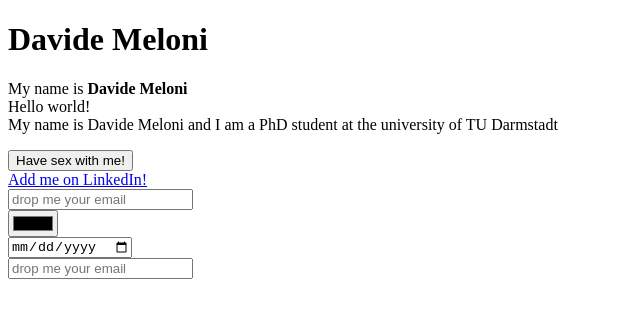
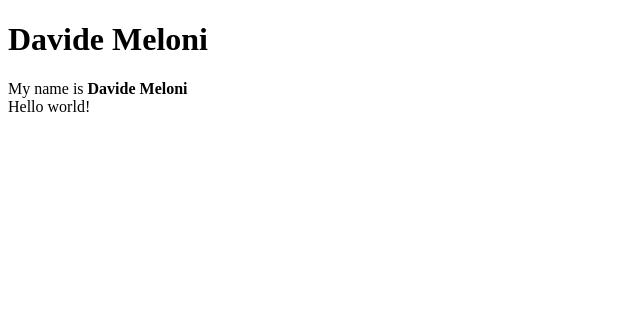
Before and after one commit to CuriousAgent/CuriousAgent.github.io, a plain HTML site: page index.html in a window 1280 px wide. Shown: the whole page, without its empty margins (0-640 px from the left). Drawn offline with Linux system fonts and the light colour scheme.

Commit message:
Update index.html

```diff
--- a/index.html
+++ b/index.html
@@ -5,29 +5,11 @@
 </head>
 <body>
 <h1>Davide Meloni</h1>
-<p>
 <div>
 My name is <strong>Davide Meloni</strong> <br>
 </div>
 <div>
 Hello world!
 </div>
-My name is Davide Meloni and I am a PhD student at the university of TU Darmstadt
-</p>
-<button>Have sex with me!</button>
-<br>
-<a href="https://linkedin.com/in/davide-meloni"> Add me on LinkedIn! </a>
-
-<br>
-<input type="text" placeholder="drop me your email">
-
-<br>
-<input type="color" placeholder="drop me your email">
-
-<br>
-<input type="date" placeholder="drop me your email">
-
-<br>
-<input type="password" placeholder="drop me your email">
 </body>
 </html>
```
